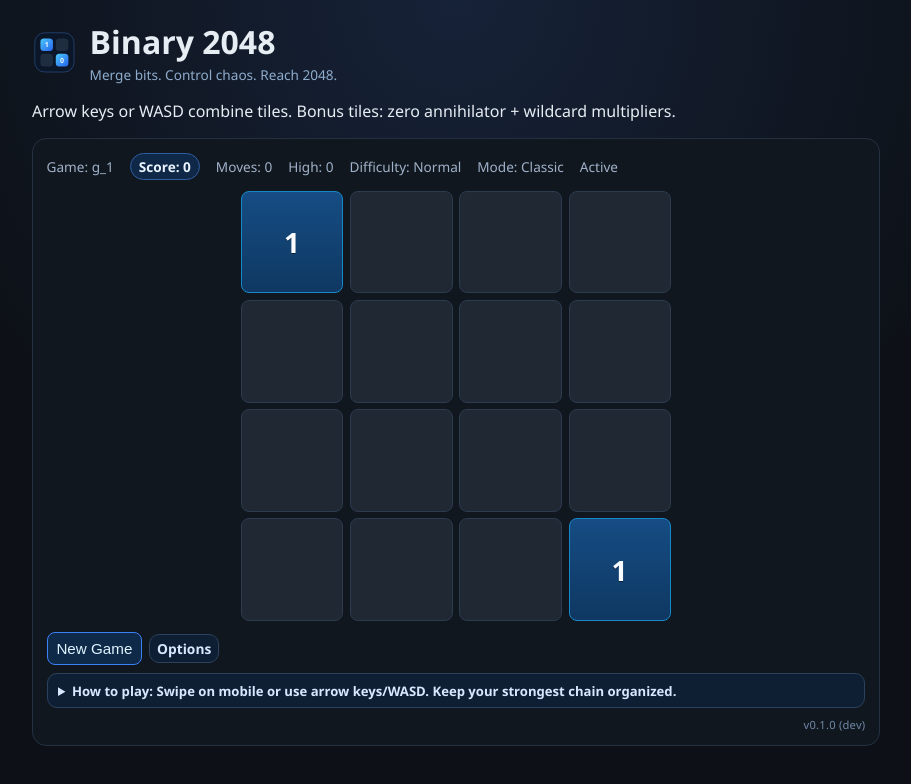
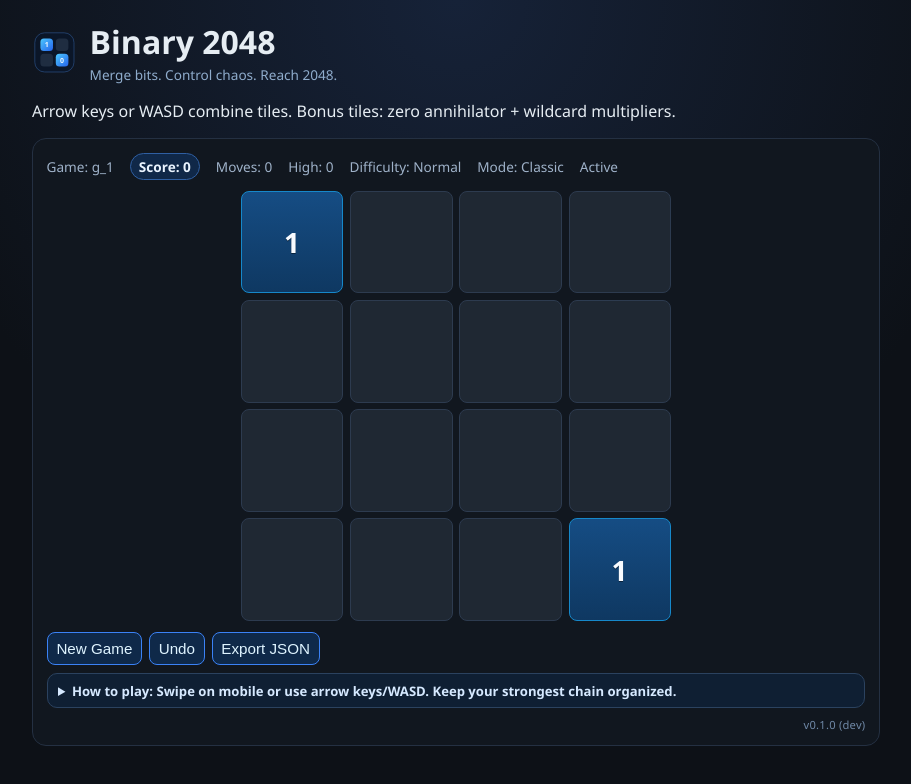
Before and after one commit to alankelsey/Binary-2048, a Next.js app: page / in a window 1280 px wide. Shown: the top 784 px of the page, without its empty margins (184-1095 px from the left). Built offline with nearby package versions, Linux system fonts and the light colour scheme.

Commit message:
Show Undo button throughout active game lifecycle

```diff
--- a/app/page.tsx
+++ b/app/page.tsx
@@ -387,7 +387,7 @@ export default function Home() {
   const wildcardRate = state?.config?.spawn?.pWildcard;
   const activeMode = typeof wildcardRate === "number" ? modeFromWildcardRate(wildcardRate) : spawnMode;
   const difficultyLocked = Boolean(state && !state.over && !state.won && (state.turn ?? 0) > 0);
-  const isActiveRun = Boolean(state && !state.over && !state.won && (state.turn ?? 0) > 0);
+  const isActiveRun = Boolean(state && !state.over && !state.won);
   const canUndo = Boolean(gameId && state && (state.turn ?? 0) > 0 && !busy);
 
   return (
```
